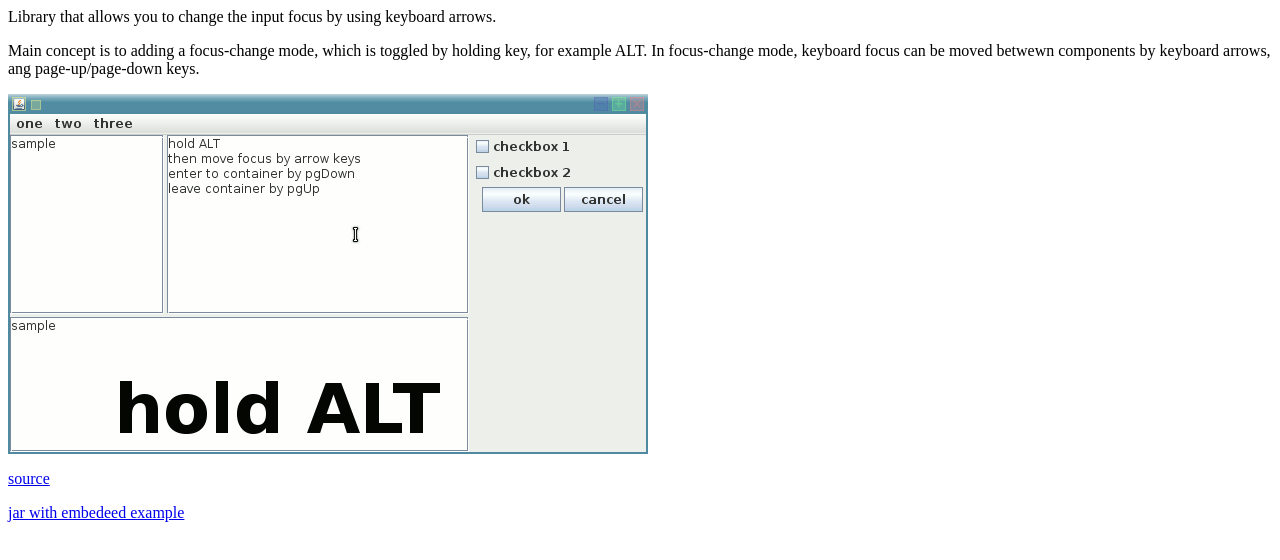
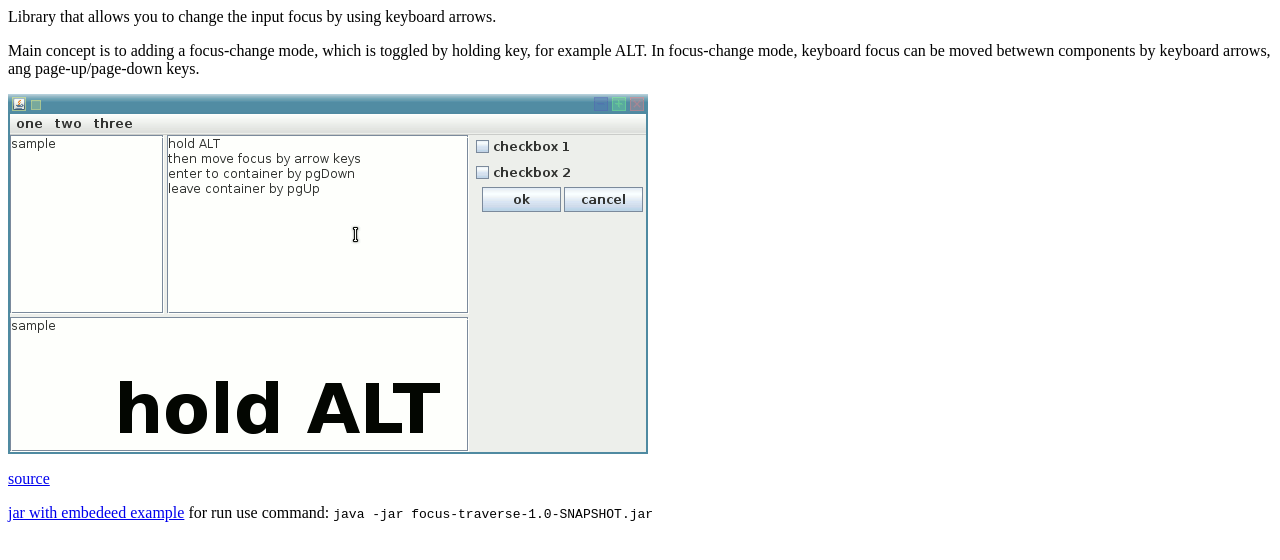
Before and after one commit to wayerr/wayerr.github.io, a plain HTML site: page focus-traverse-lib/index.html in a window 1280 px wide. Drawn offline with Linux system fonts and the light colour scheme.

Commit message:
add fcl run command

```diff
--- a/focus-traverse-lib/index.html
+++ b/focus-traverse-lib/index.html
@@ -13,7 +13,7 @@ In focus-change mode, keyboard focus can be moved betwewn components by keyboard
   <img src="focus-change-animation.gif" />
 
 <p><a href="https://github.com/wayerr/focus-traverse-lib">source</a></p>
-<p><a href="focus-traverse-1.0-SNAPSHOT.jar">jar with embedeed example</a></p>
+<p><a href="focus-traverse-1.0-SNAPSHOT.jar">jar with embedeed example</a> for run use command: <code>java -jar focus-traverse-1.0-SNAPSHOT.jar</code></p>
 
 </div>
 </body>
```
